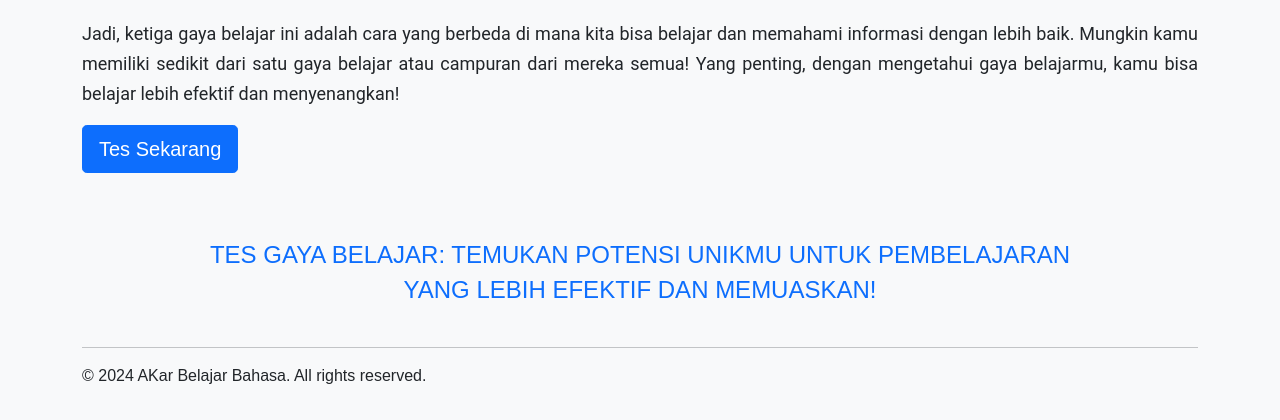
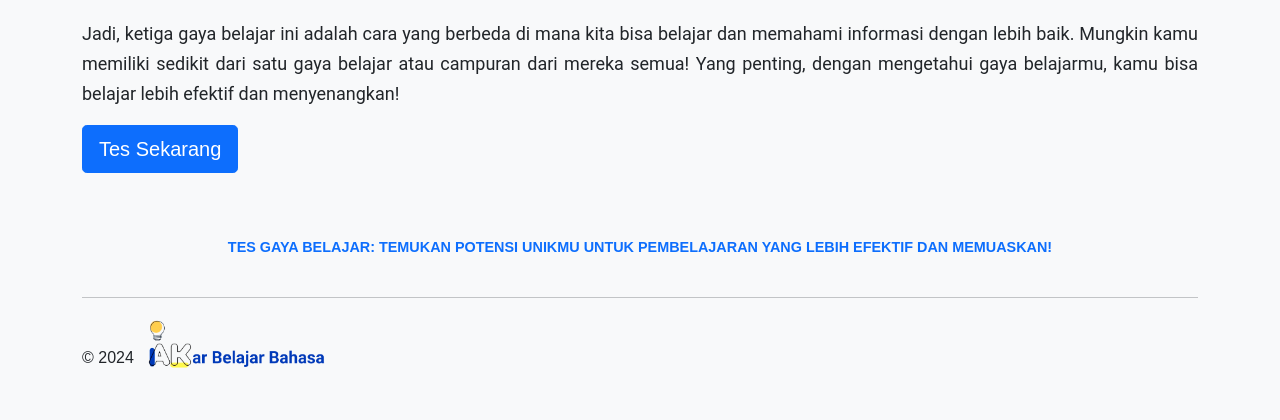
Before and after one commit to uky-syauki/AKPro, a Flask app: page / in a window 1280 px wide. Shown: the part 1964-2384 px from the top of the page. Before the commit the page ends 2348 px from the top, so only its background shows below. Run offline with Flask 3, Linux system fonts and the light colour scheme; some libraries are stand-ins or nearby versions.

Commit message:
fixed bug

```diff
--- a/app/static/style.css
+++ b/app/static/style.css
@@ -147,7 +147,8 @@ h2 {
 }
 .font-slg{
     font-family: poppins,sans-serif !important;
-    font-weight: 500 !important;
+    /* font-weight: 500 !important; */
+    font-weight: 650 !important;
 }
 
 .fs-30{
@@ -183,6 +184,15 @@ a{
     color: #424a4c;
 }
 
+.fsl{
+    font-size: 0.9rem !important;
+    line-height: 20px !important;
+}
+
 .img-icon{
     margin: 50px;
 }
+
+.img-footer{
+    margin-bottom: 30px;
+}
--- a/app/templates/_base.html
+++ b/app/templates/_base.html
@@ -79,7 +79,7 @@
   <div class="container m9 mt-5 text-center" id="about"> <!-- Menambahkan ID untuk tautan anchor -->
     <!-- <h2>About Us</h2> -->
     <!-- <h2 class="font-slg fs-24"><a class="text-danger">TES GAYA BELAJAR</a> <a class="text-primary">:MENYINGKAP RAHASIA UNIK INDIVIDU, MEMBUKA PINTU LUAS MENUJU PEMBELAJARAN YANG LEBIH</a> <a class="text-danger">Efektif</a> <a class="text-primary">DAN</a> <a class="text-danger">Memuaskan</a>."</h2> -->
-    <h2 class="font-slg fs-24 text-primary"><i class="bi bi-quote"></i>TES GAYA BELAJAR: TEMUKAN POTENSI UNIKMU UNTUK PEMBELAJARAN YANG LEBIH EFEKTIF DAN MEMUASKAN!<i class="bi bi-quote"></i></h2>
+    <h2 class="font-slg fs-24 text-primary fsl"><i class="bi bi-quote"></i>TES GAYA BELAJAR: TEMUKAN POTENSI UNIKMU UNTUK PEMBELAJARAN YANG LEBIH EFEKTIF DAN MEMUASKAN!<i class="bi bi-quote"></i></h2>
     <br>
   </div>
 
@@ -87,7 +87,10 @@
   <footer>
     <div class="container">
         <hr>
-      <p>&copy; 2024 AKar Belajar Bahasa. All rights reserved.</p>
+        <div class="d-flex">
+            <p>&copy; 2024
+                <img class="img-footer" src="{{ url_for('static', filename='img/logo.png') }}" alt="" width="200"></p>
+      </div>
     </div>
   </footer>
 </section>
```
